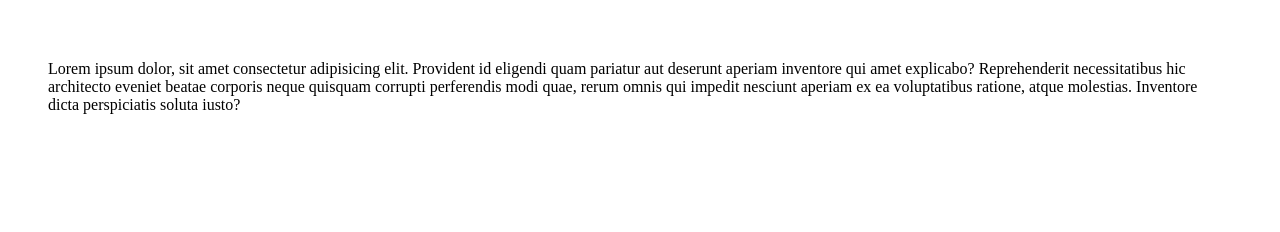
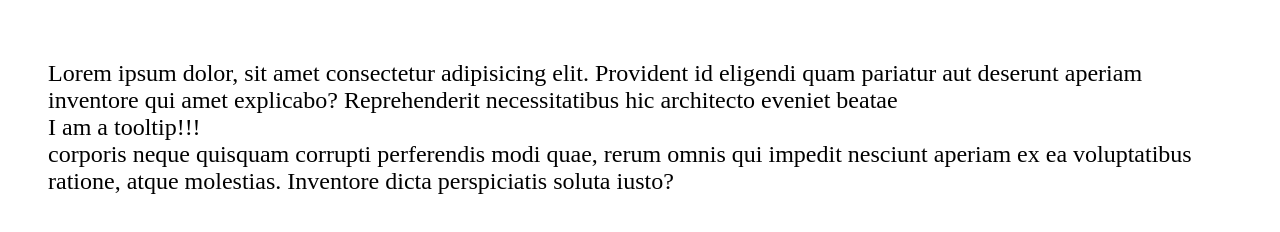
Before and after one commit to DAEM007/UI_LIBRARY-PROJECT, a website built with webpack: page dist/index.html in a window 1280 px wide. Built offline with nearby package versions, Linux system fonts and the light colour scheme.

Commit message:
Added class of tooltip to library

```diff
--- a/src/daem-ui/styles/tooltip.css
+++ b/src/daem-ui/styles/tooltip.css
@@ -1,3 +1,7 @@
+body {
+    font-size: 1.5em;
+}
+
 .container {
     margin: 40px;
     margin-top: 60px;
--- a/src/daem-ui/tooltip.js
+++ b/src/daem-ui/tooltip.js
@@ -0,0 +1,14 @@
+class Tooltip{
+    constructor(element){
+        this.element = element;
+        this.message = element.getAttribute('data-message');
+    }
+    init(){
+        const tip = document.createElement('div');
+        tip.classList.add('tip');
+        tip.textContent = this.message;
+        this.element.appendChild(tip);
+    }
+}
+
+export default Tooltip;
--- a/src/index.js
+++ b/src/index.js
@@ -1,3 +1,11 @@
 import '../src/daem-ui/styles/tooltip.css';
 
-console.log('Hello Humans!');
+import Tooltip from './daem-ui/tooltip';
+
+// QUERIES
+const elementSpan = document.querySelector('.tooltip');
+
+// CREATE A TOOLTIP
+const toolTip = new Tooltip(elementSpan);
+
+toolTip.init();
```
